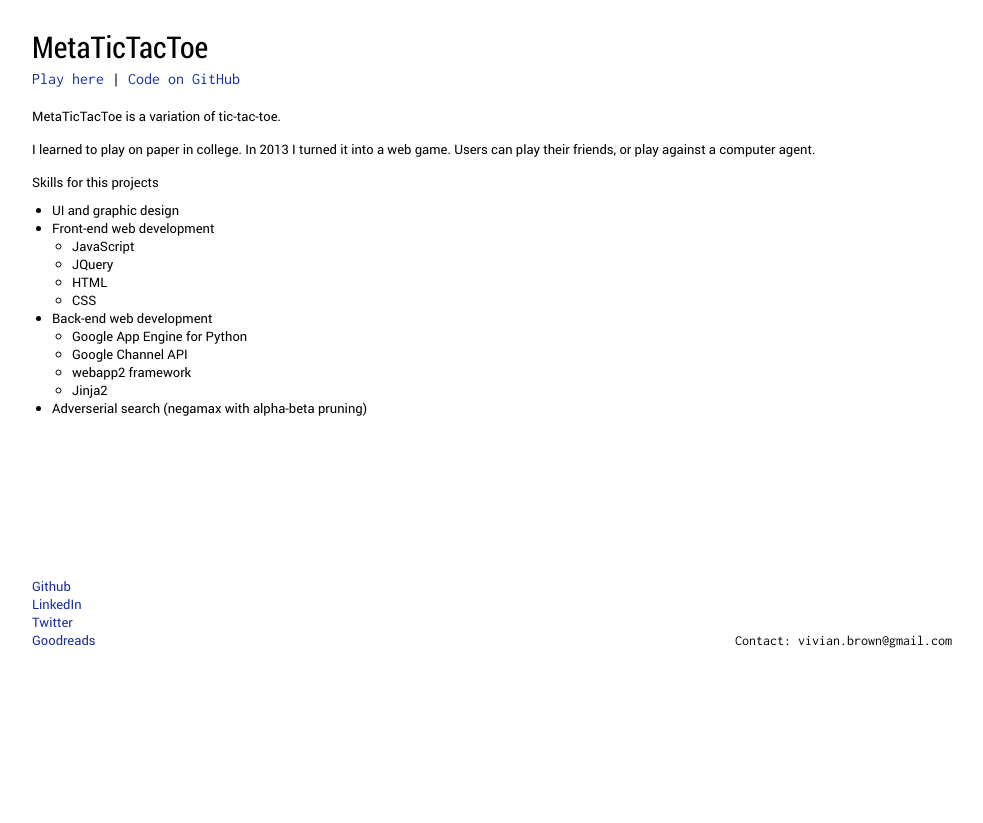
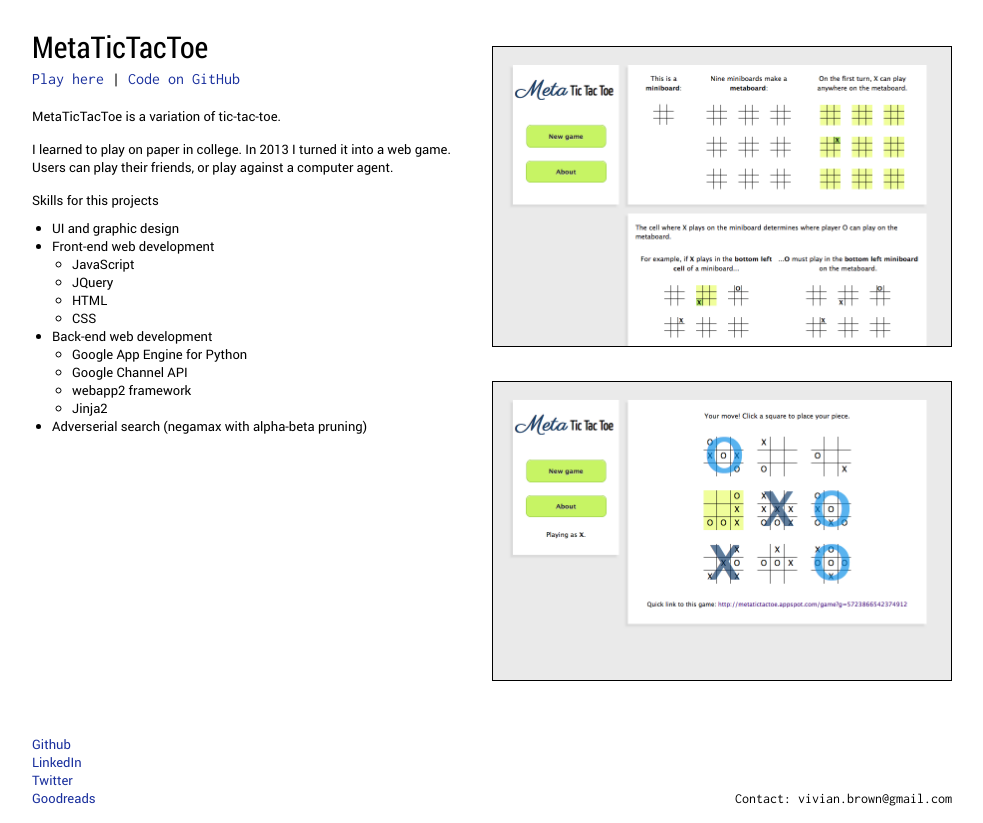
Before and after one commit to vbrown608/portfolio, a Python web app: template www/templates/projects/metatictactoe.html in a window 1280 px wide. Shown: the part 135-958 px from the top of the page, without its empty margins (148-1131 px from the left). Before the commit the page ends 783 px from the top, so only its background shows below. Run offline with Jinja, Linux system fonts and the light colour scheme; the template is opened without the code that fills it, so the values that code supplies are empty; style sheets or scripts are compiled from the project's sources.

Commit message:
Add screenshots.

```diff
--- a/www/static/css/folio-theme.styles.css
+++ b/www/static/css/folio-theme.styles.css
@@ -87,6 +87,12 @@ html, body {
     .page, footer {
       padding-left: 30px;
       padding-right: 30px; } }
+
+/* line 38, ../sass/abstractions/_toolkit.scss */
+article:after {
+  content: "";
+  display: table;
+  clear: both; }
 
 /* line 1, ../sass/base/_forms.scss */
 label,
@@ -206,13 +212,13 @@ a {
     color: #192F9D; }
   /* line 21, ../../../../../../.rvm/gems/ruby-2.0.0-p353/gems/compass-core-1.0.1/stylesheets/compass/typography/links/_link-colors.scss */
   a:focus {
-    color: #BAFFFA; }
+    color: #192F9D; }
   /* line 24, ../../../../../../.rvm/gems/ruby-2.0.0-p353/gems/compass-core-1.0.1/stylesheets/compass/typography/links/_link-colors.scss */
   a:hover {
     color: #7F54FF; }
   /* line 27, ../../../../../../.rvm/gems/ruby-2.0.0-p353/gems/compass-core-1.0.1/stylesheets/compass/typography/links/_link-colors.scss */
   a:active {
-    color: #BAFFFA; }
+    color: #192F9D; }
 
 /* line 56, ../sass/base/_typography.scss */
 em {
@@ -298,6 +304,21 @@ header {
     font-family: "Roboto Condensed", Helvetica, sans-serif;
     font-weight: 400;
     margin-bottom: 0; }
+    /* line 15, ../sass/components/_header.scss */
+    header h1 a {
+      color: #192F9D; }
+      /* line 18, ../../../../../../.rvm/gems/ruby-2.0.0-p353/gems/compass-core-1.0.1/stylesheets/compass/typography/links/_link-colors.scss */
+      header h1 a:visited {
+        color: #192F9D; }
+      /* line 21, ../../../../../../.rvm/gems/ruby-2.0.0-p353/gems/compass-core-1.0.1/stylesheets/compass/typography/links/_link-colors.scss */
+      header h1 a:focus {
+        color: #192F9D; }
+      /* line 24, ../../../../../../.rvm/gems/ruby-2.0.0-p353/gems/compass-core-1.0.1/stylesheets/compass/typography/links/_link-colors.scss */
+      header h1 a:hover {
+        color: #192F9D; }
+      /* line 27, ../../../../../../.rvm/gems/ruby-2.0.0-p353/gems/compass-core-1.0.1/stylesheets/compass/typography/links/_link-colors.scss */
+      header h1 a:active {
+        color: #192F9D; }
   /* line 20, ../sass/components/_header.scss */
   header .subtitle, header .resume .download-link, .resume header .download-link {
     font-size: 14px;
@@ -480,6 +501,36 @@ nav {
   .project-list .teaser .description {
     margin-bottom: 50px; }
 
+@media (min-width: 755px) {
+  /* line 52, ../sass/components/_projects.scss */
+  .writeup {
+    width: 60%;
+    padding-right: 30px;
+    float: left; } }
+@media (min-width: 995px) {
+  /* line 52, ../sass/components/_projects.scss */
+  .writeup {
+    width: 50%; } }
+
+/* line 64, ../sass/components/_projects.scss */
+.screenshots {
+  margin-top: 25px; }
+  @media (min-width: 755px) {
+    /* line 64, ../sass/components/_projects.scss */
+    .screenshots {
+      margin-top: 0;
+      width: 40%;
+      float: right; } }
+  @media (min-width: 995px) {
+    /* line 64, ../sass/components/_projects.scss */
+    .screenshots {
+      width: 50%; } }
+  /* line 77, ../sass/components/_projects.scss */
+  .screenshots img {
+    border: 1px solid black;
+    margin-top: 20px;
+    margin-bottom: 10px; }
+
 /* line 6, ../sass/components/_resume.scss */
 .resume p, .resume ul {
   margin-bottom: 20px;
--- a/www/static/sass/base/_typography.scss
+++ b/www/static/sass/base/_typography.scss
@@ -41,7 +41,7 @@ p {
 
 a {
   // link-colors($normal, $hover, $active, $visited, $focus)
-  @include link-colors($navy, $neon-purple, $sky, $navy, $sky);
+  @include link-colors($navy, $neon-purple, $navy, $navy, $navy);
   @include hyphenation;
   text-decoration: none;
 }
--- a/www/static/sass/components/_header.scss
+++ b/www/static/sass/components/_header.scss
@@ -12,9 +12,9 @@ header {
     font-weight: 400;
     margin-bottom: 0;
 
-    // a {
-    //   @include link-colors($teal, $teal, $teal, $teal, $teal);
-    // }
+    a {
+      @include link-colors($navy, $navy, $navy, $navy, $navy);
+    }
   }
 
   .subtitle {
--- a/www/static/sass/components/_projects.scss
+++ b/www/static/sass/components/_projects.scss
@@ -48,3 +48,35 @@
     }
   }
 }
+
+.writeup {
+  @include breakpoint($narrow) {
+    width: 60%;
+    padding-right: 30px;
+    float: left;
+  }
+
+  @include breakpoint($normal) {
+    width: 50%;
+  }
+}
+
+.screenshots {
+  margin-top: 25px;
+
+  @include breakpoint($narrow) {
+    margin-top: 0;
+    width: 40%;
+    float: right;
+  }
+
+  @include breakpoint($normal) {
+    width: 50%;
+  }
+
+  img {
+    border: 1px solid black;
+    margin-top: 20px;
+    margin-bottom: 10px;
+  }
+}
--- a/www/static/sass/layout/_2_layout.scss
+++ b/www/static/sass/layout/_2_layout.scss
@@ -18,3 +18,7 @@
 .page, footer {
   @include full-column;
 }
+
+article {
+  @include clearfix;
+}
--- a/www/static/sass/variables/_colors.scss
+++ b/www/static/sass/variables/_colors.scss
@@ -6,4 +6,4 @@ $navy: #192F9D;
 
 $neon-purple: #7F54FF;
 
-$sky: #BAFFFA;
+// $sky: #BAFFFA;
--- a/www/templates/projects/bioacoustics.html
+++ b/www/templates/projects/bioacoustics.html
@@ -1,6 +1,5 @@
 {% extends 'base.html' %}
 {% block content %}
-<img src='/images/bioacoustics-map.png'>
 <h1>Oregon State Bioacoustics Project: Identifying Birdsong in Recordings from the H. J. Andrews Research Forest</h1>
 
 <p>In 2010 I spent the summer working with the <a href='http://eecs.oregonstate.edu/research/bioacoustics/'>Oregon State Bioacoustics Group</a>. We parsed recordings from the H. J. Andrews Research Forest and applied machine learning techniques to identify birdsong. The ultimate goal of the project is to automatically detect the species of bird in recordings of birdsong, creating a more efficient way to collect data about <b>bird population distributions</b>.</p>
--- a/www/templates/projects/metatictactoe.html
+++ b/www/templates/projects/metatictactoe.html
@@ -1,5 +1,6 @@
 {% extends 'base.html' %}
 {% block content %}
+<div class='writeup'>
 	<h1 class='page-title'>MetaTicTacToe</h1>
 	<div class='subtitle'><a href='http://metatictactoe.appspot.com/' target='_blank'>Play here</a> | <a href='https://github.com/vbrown608/metaTicTacToe' target='_blank'>Code on GitHub</a></div>
 	<p>MetaTicTacToe is a variation of tic-tac-toe.</p>
@@ -16,14 +17,22 @@ I turned it into a web game. Users can play their friends, or play against a com
 				<li>HTML</li>
 				<li>CSS</li>
 			</ul>
-	<li>Back-end web development</li>
+		</li>
+	<li>Back-end web development
 		<ul>
 			<li>Google App Engine for Python</li>
 			<li>Google Channel API</li>
 			<li>webapp2 framework</li>
 			<li>Jinja2</li>
 		</ul>
+	</li>
 	<li>Adverserial search (negamax with alpha-beta pruning)</li>
 </ul>
+</div>
+
+<div class='screenshots'>
+<a href='/images/metatictactoe-landing-page.png'><img src='/images/metatictactoe-landing-page.png'></a>
+<a href='/images/metatictactoe-game-play.png'><img src='/images/metatictactoe-game-play.png'></a>
+</div>
 
 {% endblock %}
```
Also changed, not shown: www/templates/projects/opendisclosure.html (+10 -4 lines), www/static/images/metatictactoe-game-play.png (added), www/static/images/metatictactoe-landing-page.png (added), www/static/images/opendisclosure-overview.png (added), www/static/images/opendisclosure-parker.png (added), www/static/images/opendisclosure-quan.png (added), 1 other file. Lines whose indentation alone changed are shown as unchanged.
